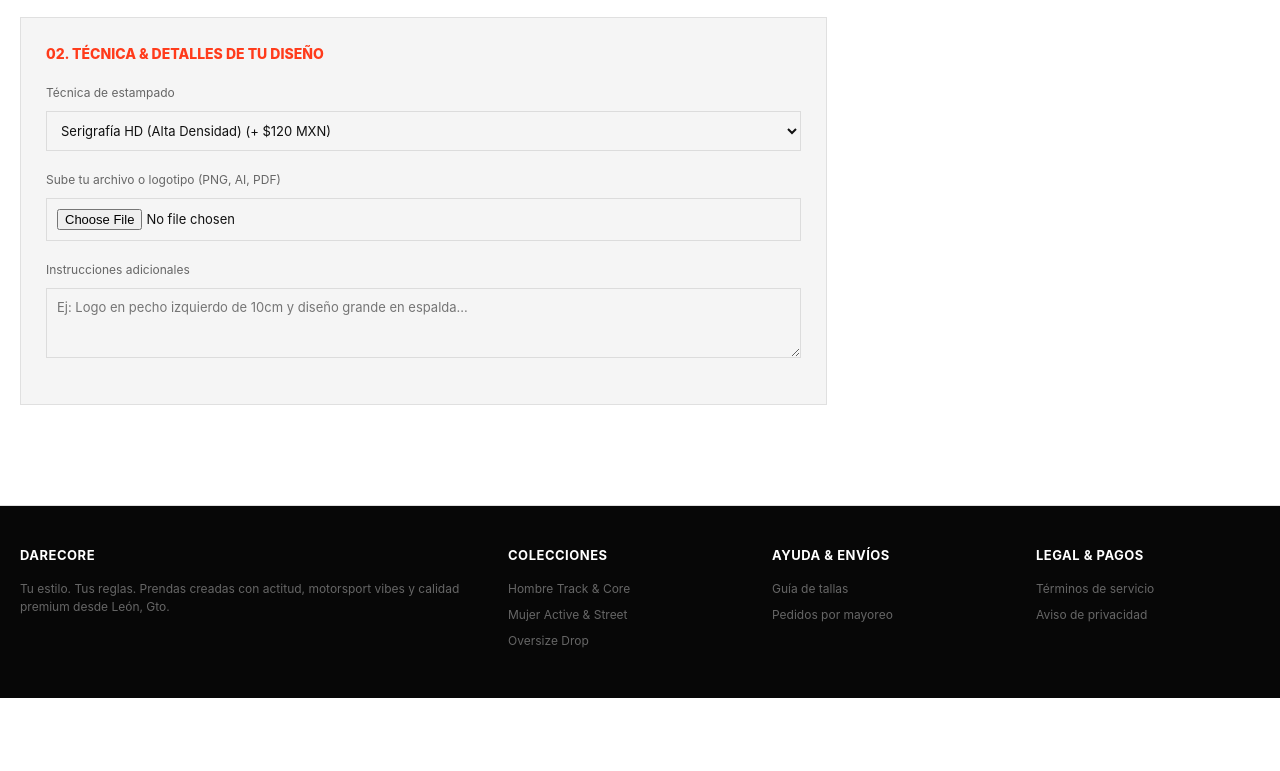
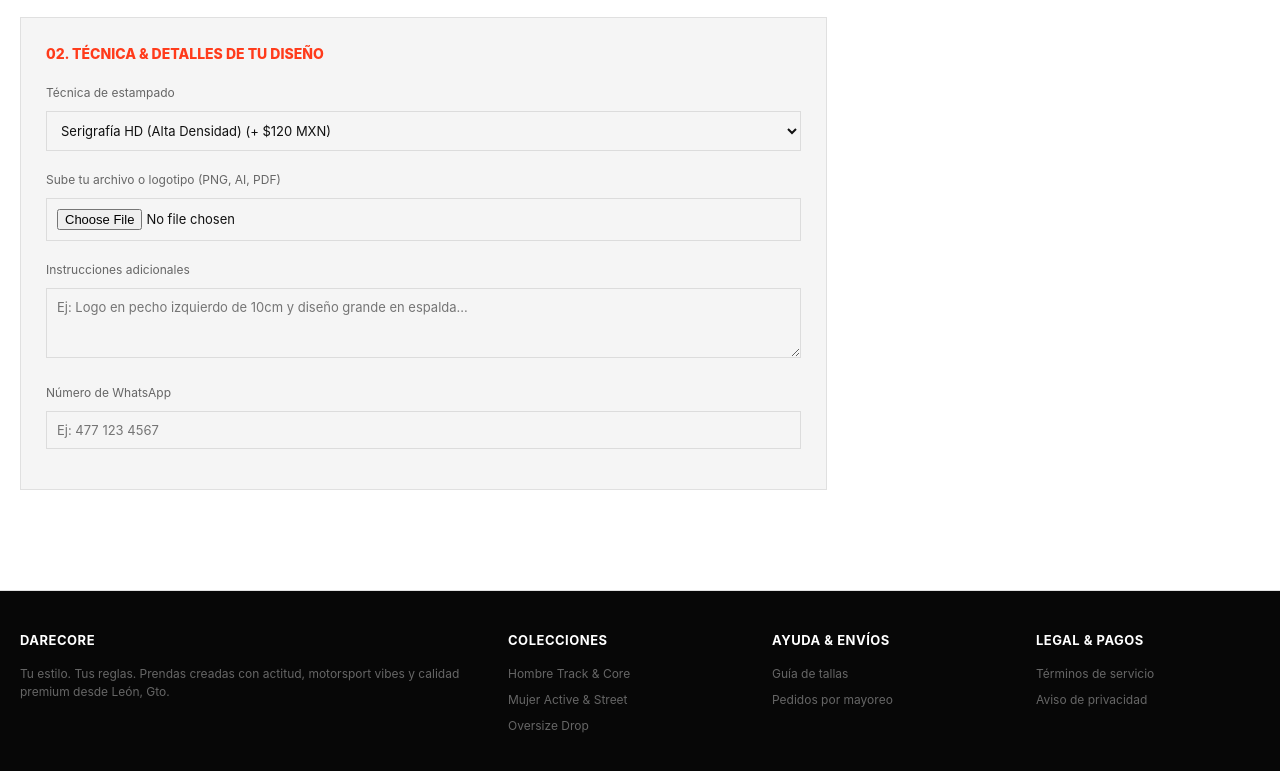
Before and after one commit to jonluna011-boop/darecore-store, a plain HTML site: page web/personalizar.html in a window 1280 px wide. Shown: the part 814-1585 px from the top of the page. Before the commit the page ends 1512 px from the top, so only its background shows below. Drawn offline with Linux system fonts and the light colour scheme.

Commit message:
Update personalizar.html

```diff
--- a/web/personalizar.html
+++ b/web/personalizar.html
@@ -113,6 +113,9 @@
 
                     <label style="font-size: 12px; color: var(--text-secondary);">Instrucciones adicionales</label>
                     <textarea class="form-input" id="customNotes" rows="3" placeholder="Ej: Logo en pecho izquierdo de 10cm y diseño grande en espalda..."></textarea>
+
+                    <label style="font-size: 12px; color: var(--text-secondary);">Número de WhatsApp</label>
+                    <input type="tel" class="form-input" id="customWhatsapp" placeholder="Ej: 477 123 4567" required>
                 </div>
             </div>
 
@@ -171,7 +174,6 @@
         </div>
     </footer>
 
-    <!-- Conexión a Firebase Firestore -->
     <!-- Conexión a Firebase App, Firestore y Auth -->
     <script src="https://www.gstatic.com/firebasejs/10.12.2/firebase-app-compat.js"></script>
     <script src="https://www.gstatic.com/firebasejs/10.12.2/firebase-firestore-compat.js"></script>
```
Lines whose indentation alone changed are shown as unchanged.
